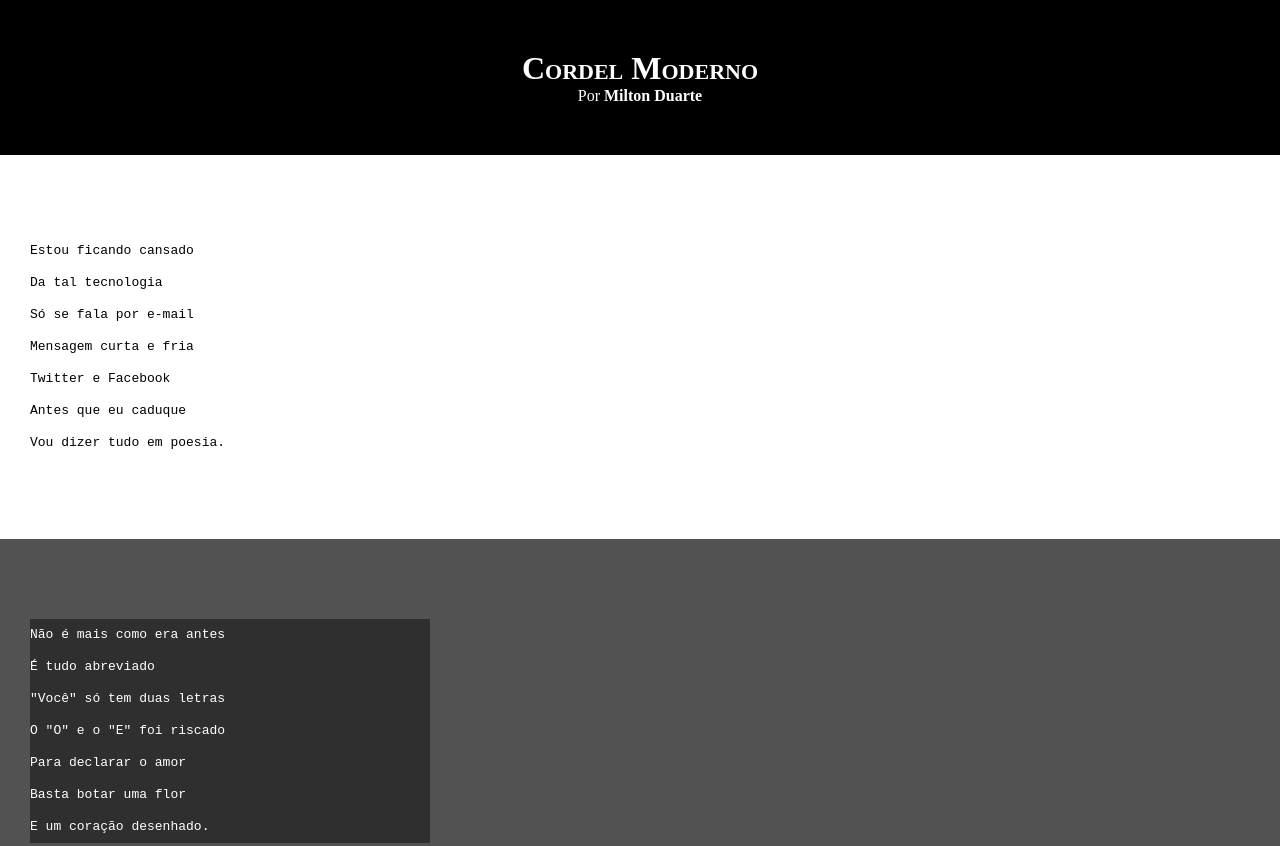
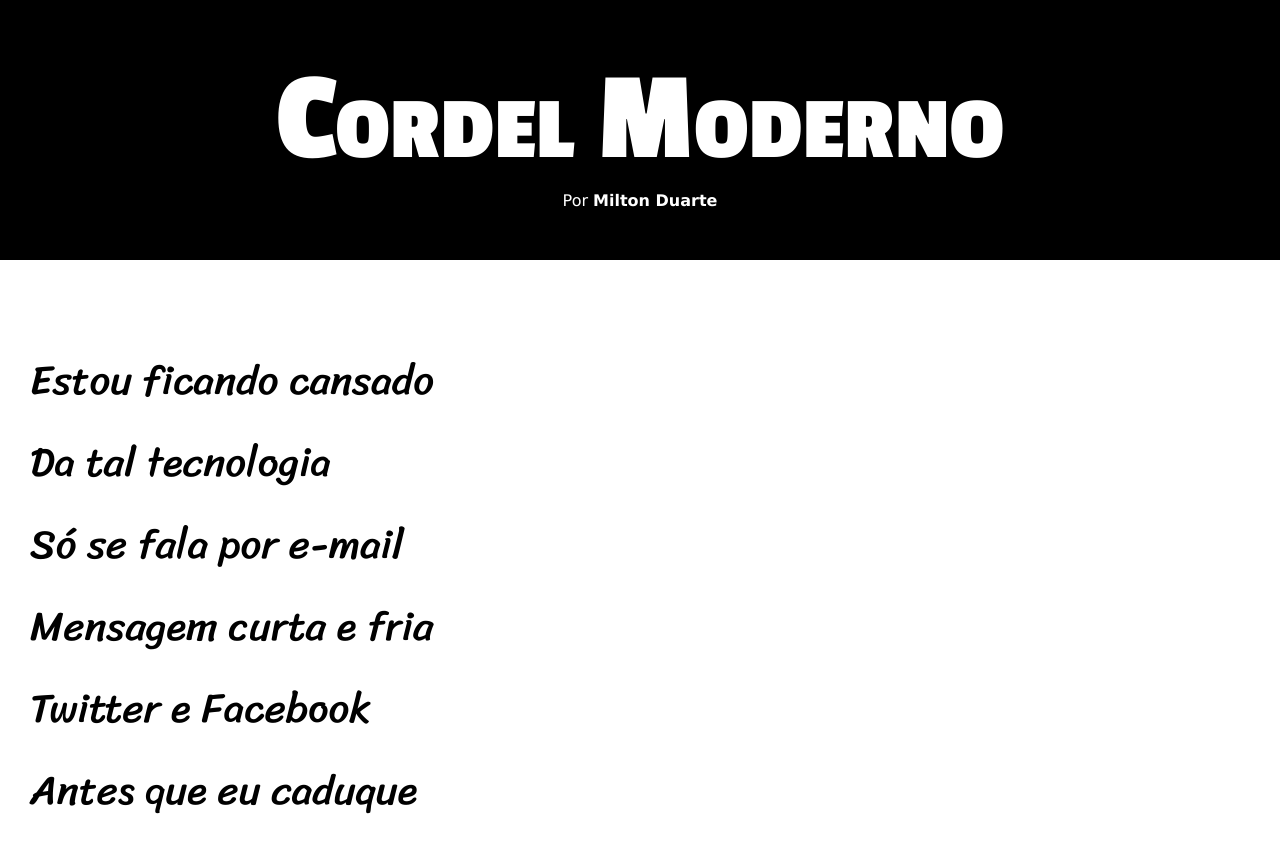
Before and after one commit to teoandre/html-css, a plain HTML site: page desafios/d012/index.html in a window 1280 px wide. Shown: the top 846 px of the page. Drawn offline with Linux system fonts and the light colour scheme.

Commit message:
Configuração da fonte e tamanhos

```diff
--- a/desafios/d012/estilo/style.css
+++ b/desafios/d012/estilo/style.css
@@ -1,4 +1,15 @@
 @charset "UTF-8";
+
+@import url('https://fonts.googleapis.com/css2?family=Passion+One:wght@400;700;900&display=swap');
+
+@import url('https://fonts.googleapis.com/css2?family=Sriracha&display=swap');
+
+:root {
+    --fonte1: Verdana, Geneva, Tahoma, sans-serif;
+    --fonte2: "Passion One", 'cursive';
+    --fonte3: "Sriracha", 'cursive';
+
+}
 
 * {
     margin: 0px;
@@ -9,7 +20,7 @@
 html, body {
     min-height: 100vh;
     background-color: darkgrey;
-
+    font-family: var(--fonte1)
 }
 
 header {
@@ -22,6 +33,8 @@ header {
 header > h1 {
     padding-top: 50px;
     font-variant: small-caps;
+    font-family: var(--fonte2);
+    font-size: 10vw;
 }
 
 header > p {
@@ -44,12 +57,19 @@ section {
     padding-bottom: 10vh;
     line-height: 2em;
     padding-left: 30px;
+    font-family: var(--fonte3);
+    font-size: 3.2vw;
 }
 
 section.normal {
     background-color: white;
     color: black;
+    font-family: var(--fonte3);
 
+}
+
+pre {
+    font-family: var(--fonte3);
 }
 
 section.imagem {
@@ -60,6 +80,9 @@ section.imagem {
 section.imagem > pre {
     width: 400px;
     background-color: rgba(0, 0, 0, 0.423);
+    font-family: var(--fonte3);
+    display: inline-block;
+    padding: 5px;
 }
 
 footer {
```
